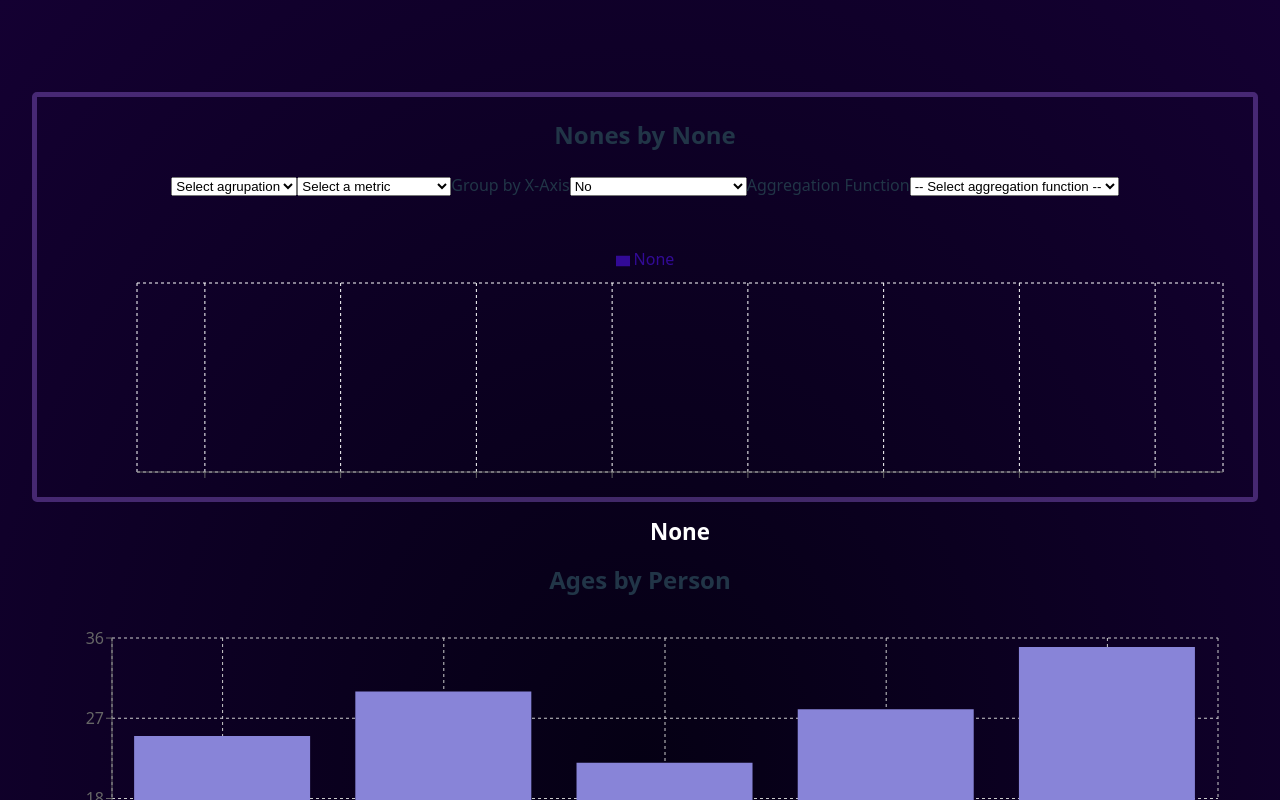
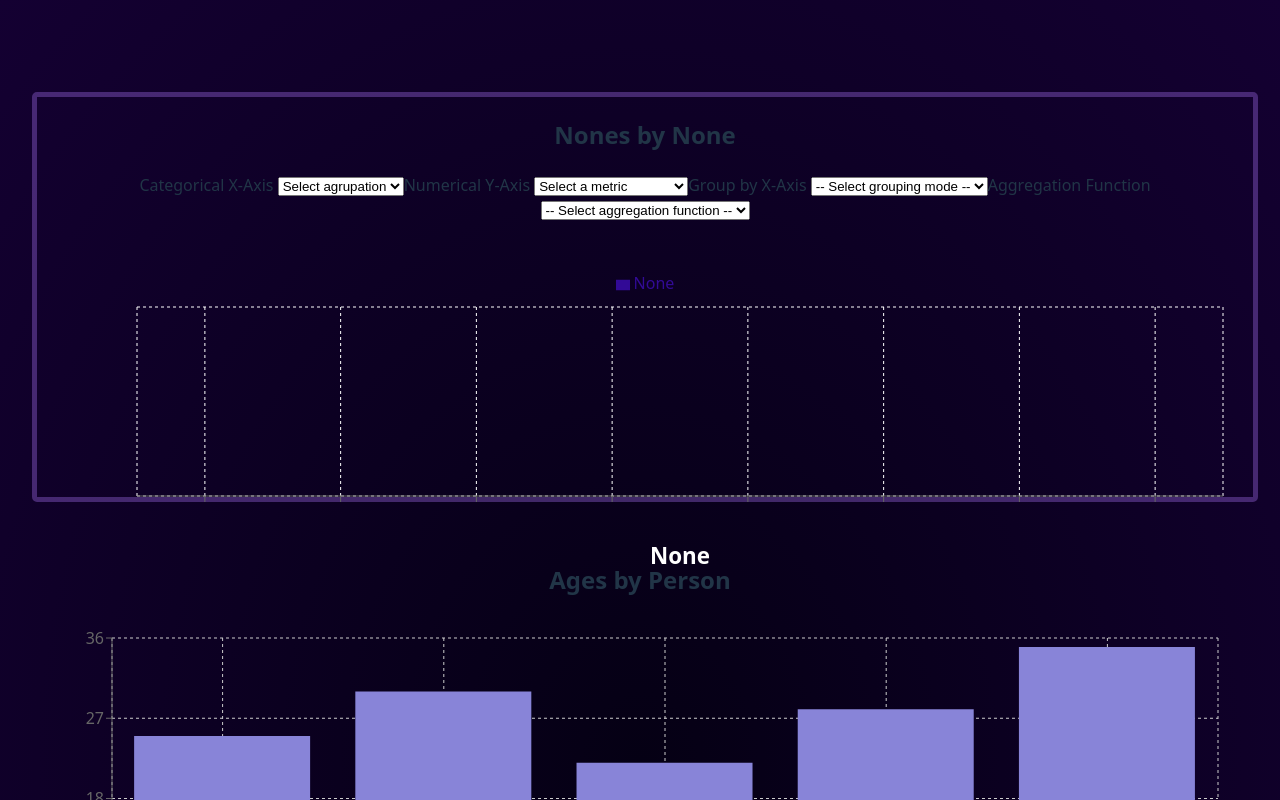
Before and after one commit to MarcoA-Pozol/react-charts-project-example, a React (Vite) app: page / in a window 1280 px wide. Shown: the top 800 px of the page. Built offline with nearby package versions, Linux system fonts and the light colour scheme.

Commit message:
Labels updated for selections in formulary.

```diff
--- a/src/components/ProductsTableChartVisualization.jsx
+++ b/src/components/ProductsTableChartVisualization.jsx
@@ -293,8 +293,10 @@ const ProductsTableChartVisualization = () =>{
     return (
         <div style={{ width: '100%', height: 400, marginBlock:"60px", border:"5px solid rgba(150, 100, 220, 0.4)", borderRadius:'5px'}}>
             <h2>{yAxis.replace('_', ' ').replace(yAxis.charAt(0), yAxis.charAt(0).toUpperCase())}s by {xAxis}</h2>
-            {/* Filters X/Y axis */}
-            <select onChange={handleXAxisChange} value={xAxis}>
+
+            {/* Categorical X-Axis */}
+            <label for="categoricalXAxisSelect">Categorical X-Axis </label>
+            <select id="categoricalXAxisSelect" onChange={handleXAxisChange} value={xAxis}>
                 <option key='None' value='None'>Select agrupation</option>
                 {generalKeys.map(key => (
                     <option key={key}>
@@ -302,7 +304,10 @@ const ProductsTableChartVisualization = () =>{
                     </option>
                 ))}
             </select>
-            <select onChange={handleYAxisChange} value={yAxis}>
+
+            {/* Numeric Y-Axis */}
+            <label for="numericYAxisSelect">Numerical Y-Axis </label>
+            <select id="numericYAxisSelect" onChange={handleYAxisChange} value={yAxis}>
                 <option key='None' value='None'>Select a metric</option>
                 {numericKeys.map(key => (
                     <option key={key}>
@@ -312,16 +317,16 @@ const ProductsTableChartVisualization = () =>{
             </select>
 
             {/* Group by X-Axis */}
-            <label for="groupData">Group by X-Axis</label>
-            <select id="groupData" onChange={handleGroupingData} value="No">
+            <label for="groupData">Group by X-Axis </label>
+            <select id="groupData" onChange={handleGroupingData} value="none">
                 <option value="none">-- Select grouping mode --</option>
                 <option value="Yes">Yes</option>
                 <option value="No">No</option>
             </select>
 
             {/* Aggregation */}
-            <label for="aggregationFunction">Aggregation Function</label>
-            <select id="aggregationFunction" onChange={handleAggregationFunction} value="sum">
+            <label for="aggregationFunction">Aggregation Function </label>
+            <select id="aggregationFunction" onChange={handleAggregationFunction} value="none">
                 <option value="none">-- Select aggregation function --</option>
                 <option value="Sum">Sum</option>
                 <option value="Avg">Avg</option>
```
